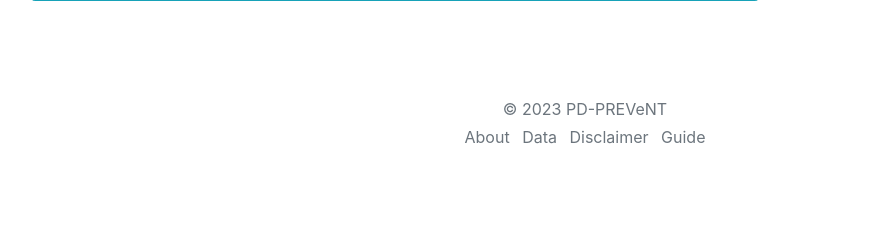
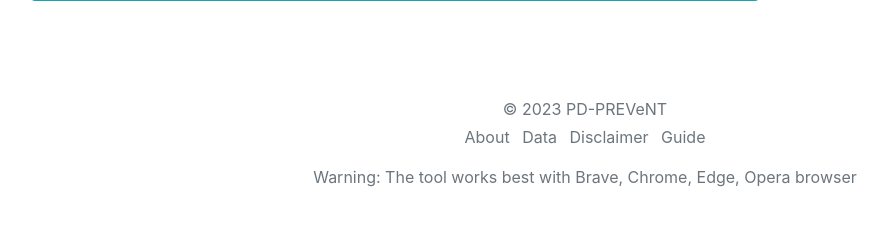
Before and after one commit to iam-zain/pd_prevent, a Flask app: page / in a window 1280 px wide. Shown: the part 567-804 px from the top of the page, without its empty margins (55-943 px from the left). Before the commit the page ends 711 px from the top, so only its background shows below. Run offline with Flask 3, Linux system fonts and the light colour scheme.

Commit message:
added warning text of supported browser.

```diff
--- a/templates/index.html
+++ b/templates/index.html
@@ -297,6 +297,9 @@
             Guide
           </li>
         </ul>
+        <p class="mb-1 text-muted">
+          Warning: The tool works best with Brave, Chrome, Edge, Opera browser
+        </p>
       </footer>
     </div>
 
```
